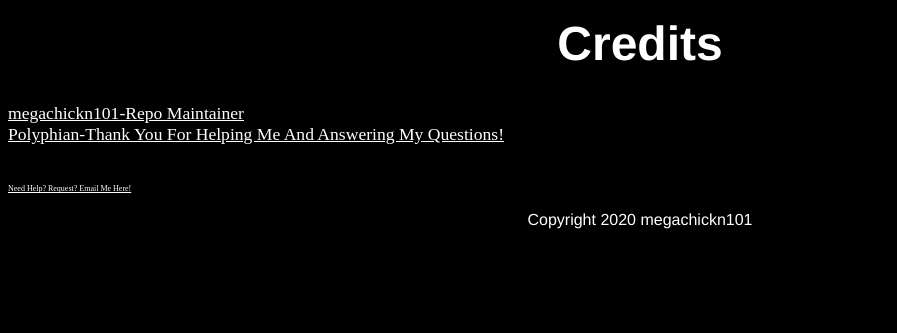
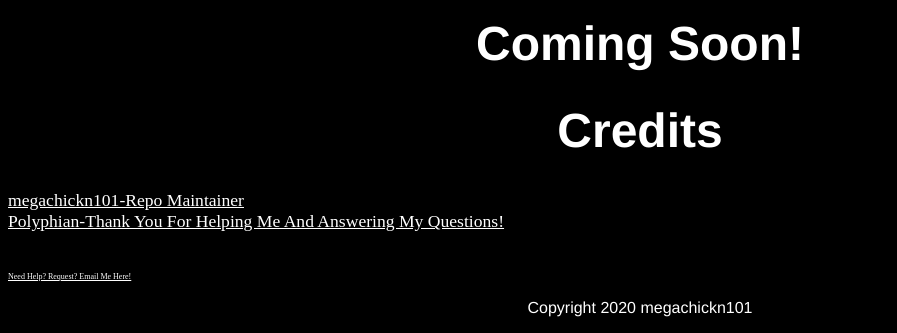
Before and after one commit to megachickn101/megachickn101.github.io, a plain HTML site: page applerespringlogo/index.html in a window 1280 px wide. Shown: the part 5857-6190 px from the top of the page, without its empty margins (0-897 px from the left). Before the commit the page ends 6102 px from the top, so only its background shows below. Drawn offline with Linux system fonts and the light colour scheme.

Commit message:
Initial commit

```diff
--- a/applerespringlogo/index.html
+++ b/applerespringlogo/index.html
@@ -21,6 +21,7 @@
  <h1>Respring Logo 5</h1>
  <img src="apple_images/arl5_promo.png" align="middle">
  <h1></h1>
+ <h1>Coming Soon!<h1>
  </center>
  <h1>Credits</h1>
 <a href="https://www.youtube.com/channel/UCxC5H6smbD704GsbT0Qu3ow?view_as=subscriber" style="color:white;text-align:center;font-size:110%;">megachickn101-Repo Maintainer<br></a>
```
